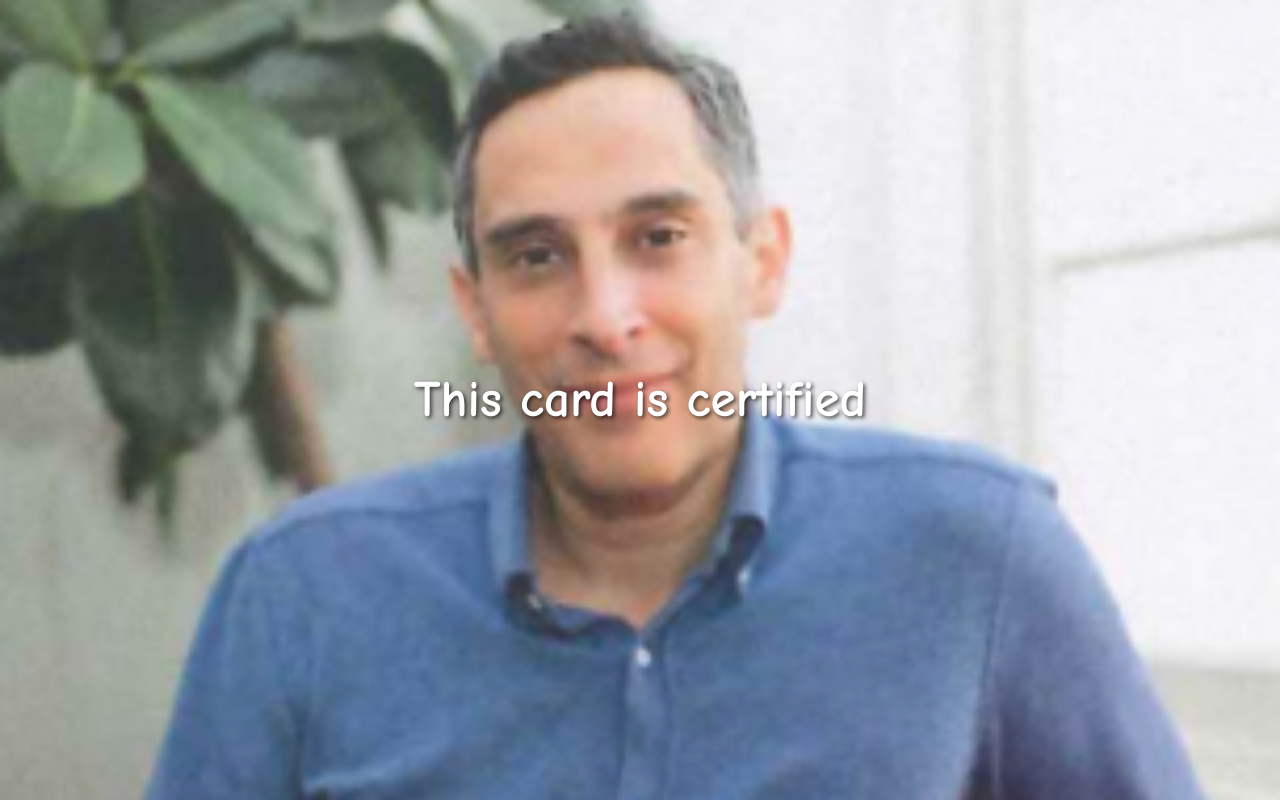
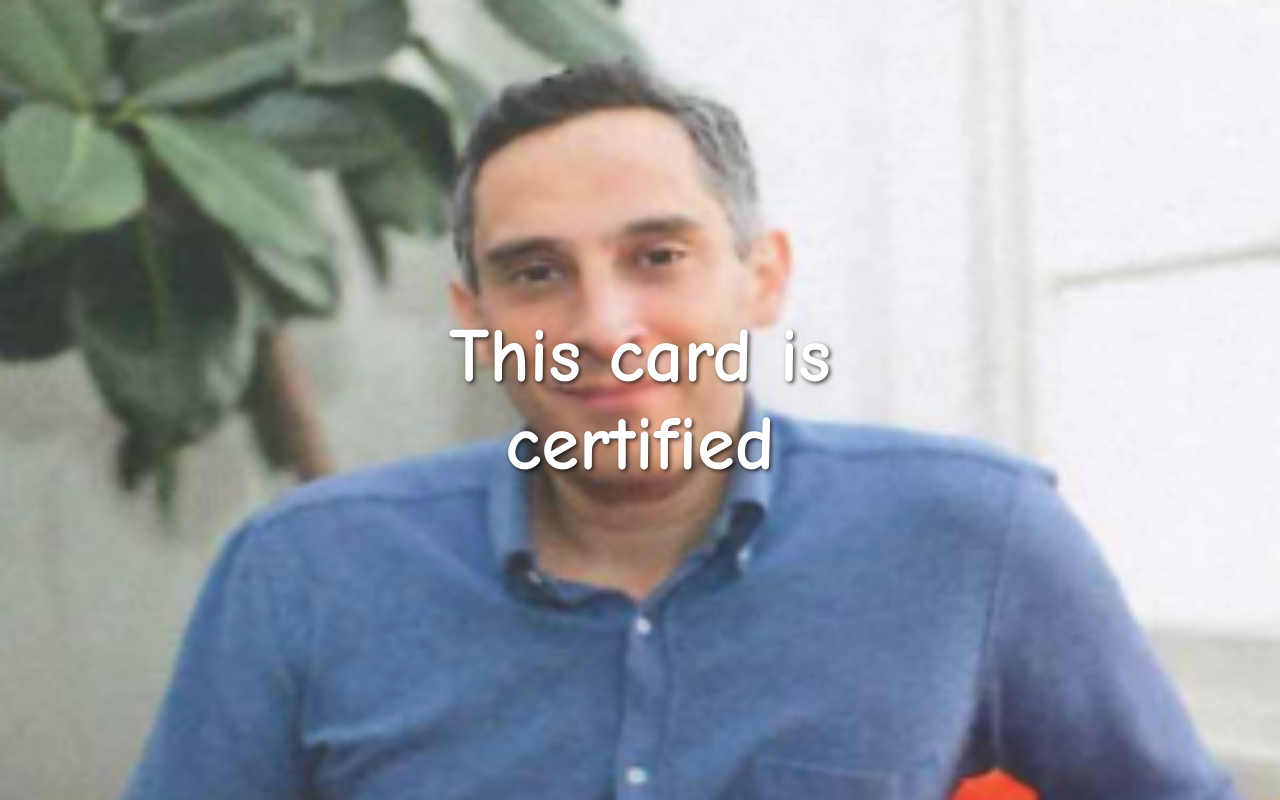
Before and after one commit to Noah-Griffin/stretched_image, a plain HTML site: page index.html in a window 1280 px wide. Drawn offline with Linux system fonts and the light colour scheme.

Commit message:
Update index.html

```diff
--- a/index.html
+++ b/index.html
@@ -3,7 +3,7 @@
 <head>
     <meta charset="UTF-8">
     <meta name="viewport" content="width=device-width, initial-scale=1.0">
-    <title>Full-Screen Responsive Image with Text Overlay</title>
+    <title>Full-Window Stretched Image with Text Overlay</title>
     <style>
         body, html {
             margin: 0;
@@ -20,7 +20,7 @@
         img {
             width: 100%;
             height: 100%;
-            object-fit: cover;
+            object-fit: fill;
         }
         .text-overlay {
             position: absolute;
@@ -29,7 +29,7 @@
             transform: translate(-50%, -50%);
             text-align: center;
             color: white;
-            font-size: 2vw;
+            font-size: 3vw;
             text-shadow: 2px 2px 4px rgba(0,0,0,0.7);
         }
     </style>
```
